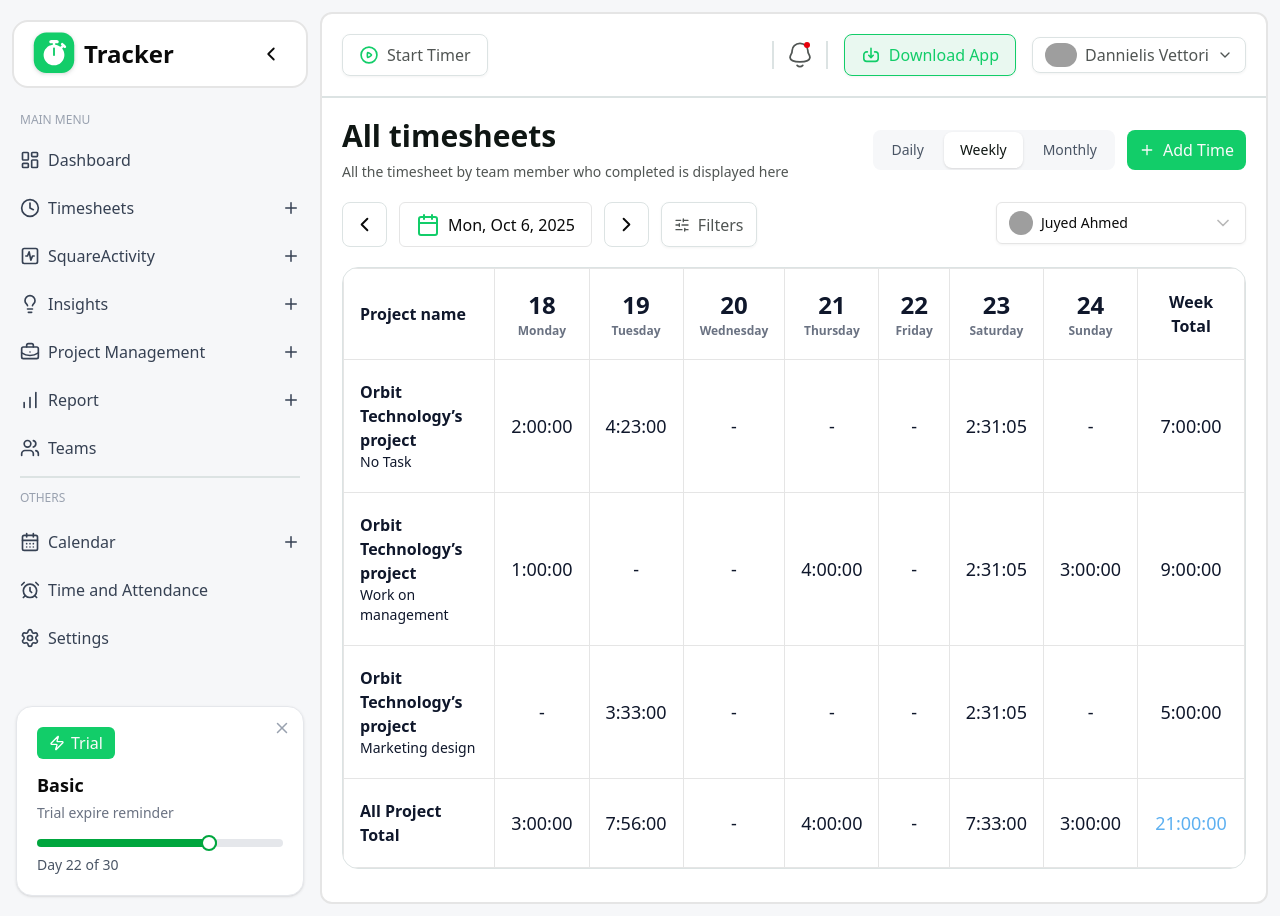
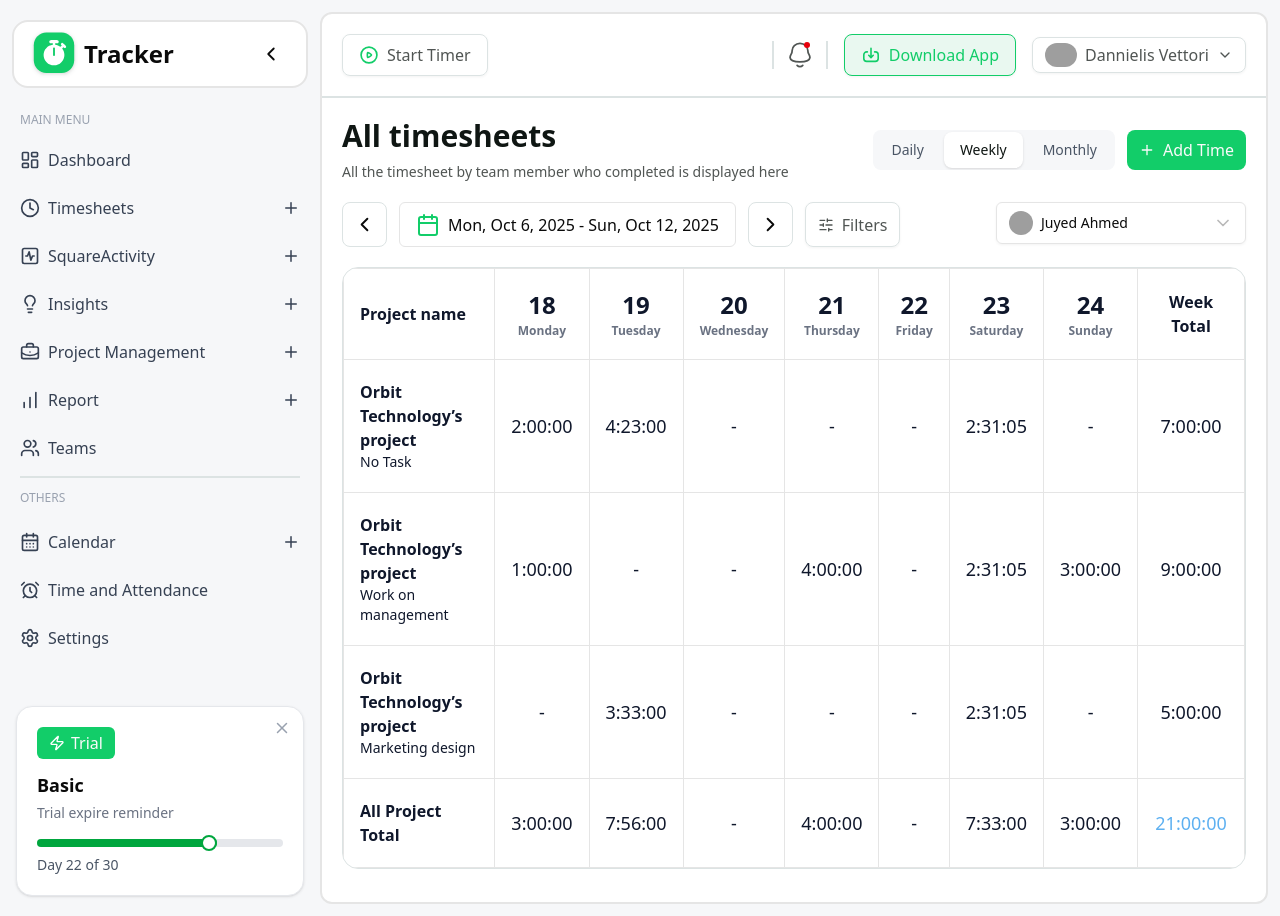
Before and after one commit to rahad-hasan/staff-timetrack-dashboard-new, a Next.js app: page /all-timesheets in a window 1280 px wide. Both pictures are taken after a click on the button "Weekly". Built offline with nearby package versions, Linux system fonts and the light colour scheme; grey boxes are pictures that could not be loaded.

Commit message:
DONE - weekly time sheet page design

```diff
--- a/src/components/AllTimesheets/WeeklyTimeSheets/WeeklyTimeSheets.tsx
+++ b/src/components/AllTimesheets/WeeklyTimeSheets/WeeklyTimeSheets.tsx
@@ -22,7 +22,8 @@ const WeeklyTimeSheets = () => {
     const selectedUser = users.find((u) => u.name === user);
 
     // date picker
-    const [selectedDate, setSelectedDate] = useState(new Date());
+    const [centerDate, setCenterDate] = useState(new Date());
+
     const formatDate = (date: any) => {
         return date.toLocaleDateString('en-US', {
             weekday: 'short', // Mon
@@ -32,16 +33,41 @@ const WeeklyTimeSheets = () => {
         });
     };
 
-    const handleNavigate = useCallback((days: any) => {
-        setSelectedDate(prevDate => {
+    const handleNavigate = useCallback((weeks: number) => {
+        setCenterDate(prevDate => {
             const newDate = new Date(prevDate);
-            // setDate(getDate() + days) moves the date by the specified number of days
-            newDate.setDate(newDate.getDate() + days);
+            newDate.setDate(newDate.getDate() + (weeks * 7));
             return newDate;
         });
     }, []);
 
-    const dateDisplay = formatDate(selectedDate);
+    const getWeekRange = (centerDate: Date) => {
+        const date = new Date(centerDate.getTime());
+        console.log('date', date);
+        const dayOfWeek = date.getDay();
+        console.log('getDay', dayOfWeek);
+
+        const diffToMonday = dayOfWeek === 0 ? 6 : dayOfWeek - 1;
+
+        // Sunday 0, Monday 1, Tuesday 2, Wednesday 3, Thursday 4, Friday 5, and Saturday 6
+        // 3-1 = 2
+
+        const startOfWeek = new Date(date.setDate(date.getDate() - diffToMonday));
+        startOfWeek.setHours(0, 0, 0, 0);
+
+        const endOfWeek = new Date(startOfWeek);
+        endOfWeek.setDate(startOfWeek.getDate() + 6);
+        endOfWeek.setHours(23, 59, 59, 999);
+
+        return { startOfWeek, endOfWeek };
+    };
+
+    const { startOfWeek, endOfWeek } = getWeekRange(centerDate);
+
+    const dateDisplay = `${formatDate(startOfWeek)} - ${formatDate(endOfWeek)}`;
+
+    console.log("Start Date:", startOfWeek.toISOString());
+    console.log("End Date:", endOfWeek.toISOString());
 
     return (
         <div>
--- a/src/components/ui/table.tsx
+++ b/src/components/ui/table.tsx
@@ -8,7 +8,7 @@ function Table({ className, ...props }: React.ComponentProps<"table">) {
   return (
     <div
       data-slot="table-container"
-      className="relative w-full overflow-x-auto"
+      className="relative w-full overflow-x-auto rounded-xl"
     >
       <table
         data-slot="table"
```
